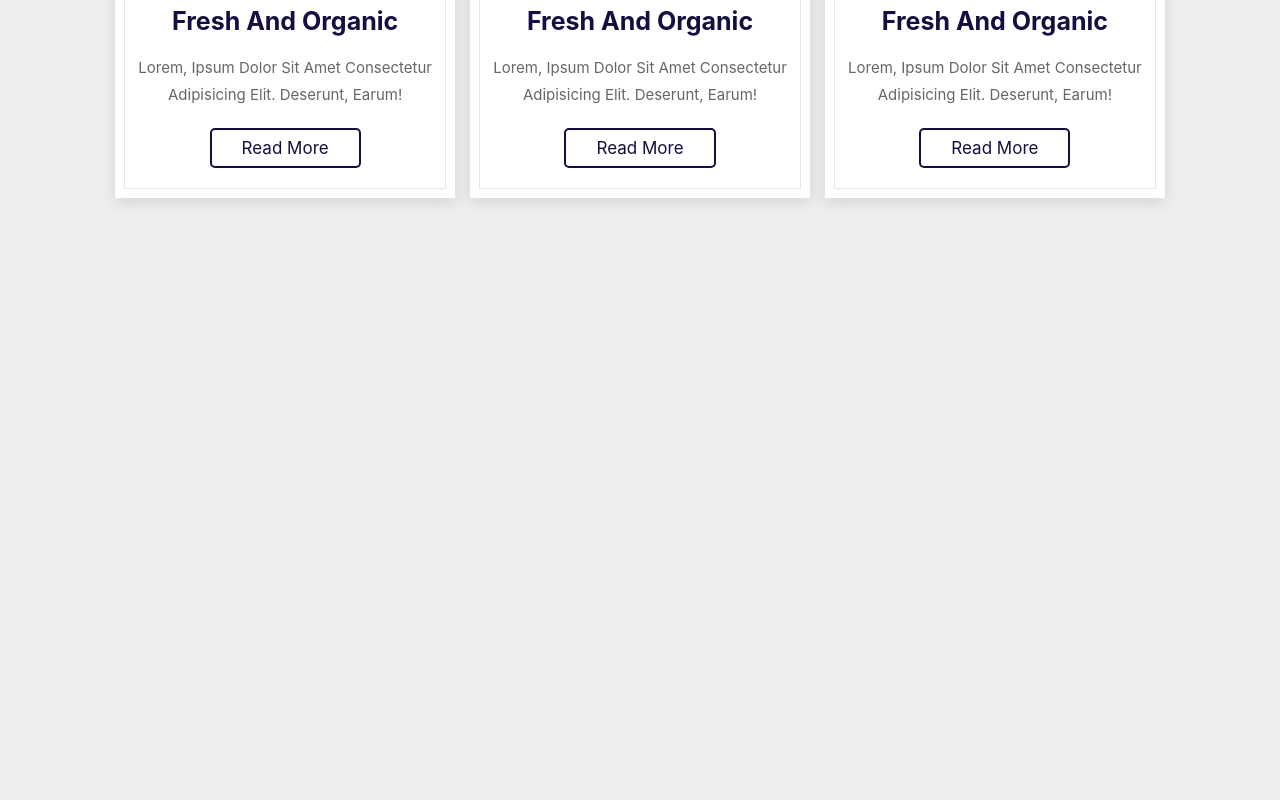
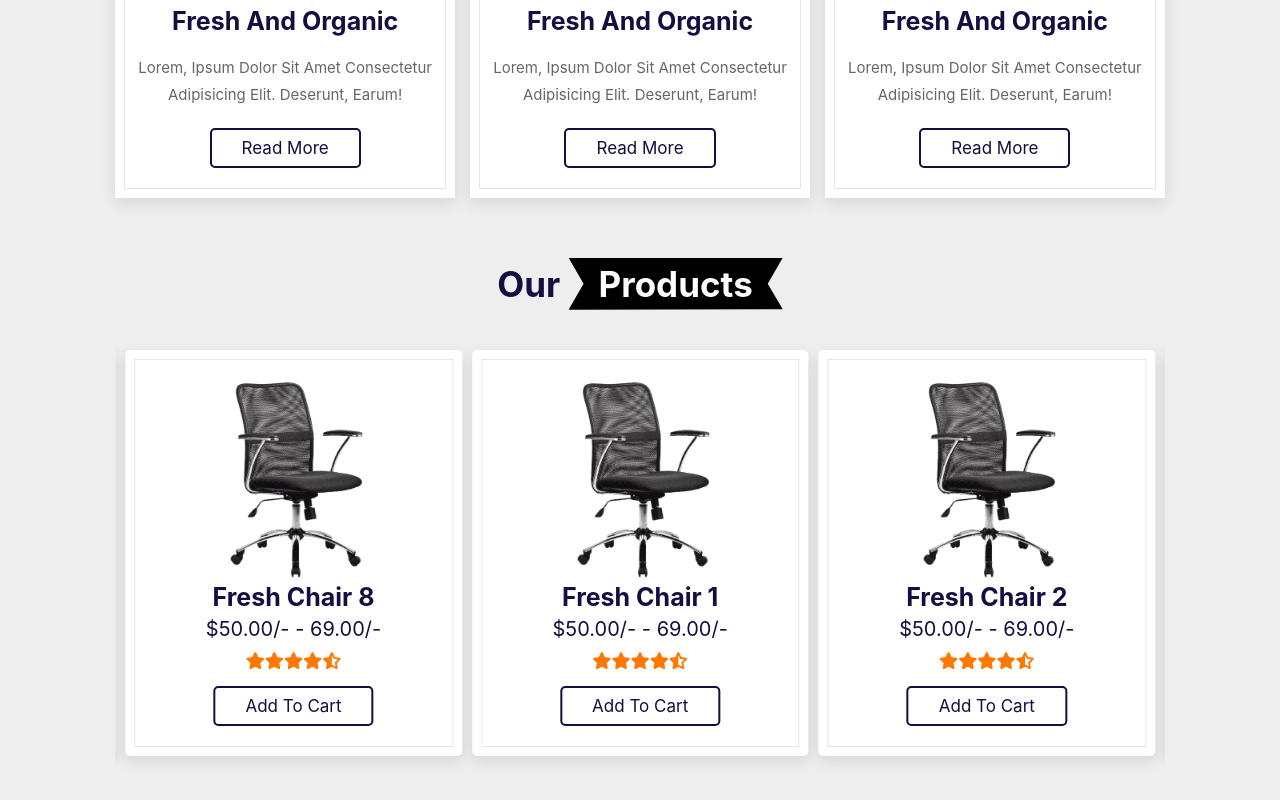
Before and after one commit to mateus040/app-mrferreira, a React (Create React App) app: page / in a window 1280 px wide. Shown: the part 793-1593 px from the top of the page. Before the commit the page ends 1011 px from the top, so only its background shows below. Built offline with nearby package versions, Linux system fonts and the light colour scheme.

Commit message:
feat: criando componente products

```diff
--- a/package.json
+++ b/package.json
@@ -10,6 +10,7 @@
     "react-dom": "^18.2.0",
     "react-router-dom": "^6.21.0",
     "react-scripts": "5.0.1",
+    "swiper": "^11.0.5",
     "web-vitals": "^2.1.4"
   },
   "scripts": {
--- /dev/null
+++ b/src/components/Products.jsx
@@ -0,0 +1,158 @@
+import React, { useEffect } from "react";
+import { Swiper, SwiperSlide } from 'swiper/react';
+import 'swiper/css';
+import "../styles/products.css";
+import cadeira1 from "../assets/cadeira1.png";
+
+const Products = () => {
+
+    return (
+        <div className="products" id="products">
+            <h1 className="heading">our <span>products</span></h1>
+
+            <Swiper
+                className="product-slider"
+                spaceBetween={10}
+                loop={true}
+                autoplay={{ delay: 7500, disableOnInteraction: false }}
+                centeredSlides={true}
+                breakpoints={{
+                    640: { slidesPerView: 1 },
+                    768: { slidesPerView: 2 },
+                    1020: { slidesPerView: 3 },
+                }}
+            >
+                <SwiperSlide>
+                    <div className="product-slider box">
+                        <img src={cadeira1} alt="Fresh Chair" />
+                        <h3>fresh chair 1</h3>
+                        <div className="price">$50.00/- - 69.00/- </div>
+                        <div className="stars">
+                            <i className="fas fa-star"></i>
+                            <i className="fas fa-star"></i>
+                            <i className="fas fa-star"></i>
+                            <i className="fas fa-star"></i>
+                            <i className="fas fa-star-half-alt"></i>
+                        </div>
+                        <a href="" className="btn">add to cart</a>
+                    </div>
+                </SwiperSlide>
+
+                <SwiperSlide>
+                    <div className="product-slider box">
+                        <img src={cadeira1} alt="Fresh Chair" />
+                        <h3>fresh chair 2</h3>
+                        <div className="price">$50.00/- - 69.00/- </div>
+                        <div className="stars">
+                            <i className="fas fa-star"></i>
+                            <i className="fas fa-star"></i>
+                            <i className="fas fa-star"></i>
+                            <i className="fas fa-star"></i>
+                            <i className="fas fa-star-half-alt"></i>
+                        </div>
+                        <a href="" className="btn">add to cart</a>
+                    </div>
+                </SwiperSlide>
+
+                <SwiperSlide>
+                    <div className="product-slider box">
+                        <img src={cadeira1} alt="Fresh Chair" />
+                        <h3>fresh chair 3</h3>
+                        <div className="price">$50.00/- - 69.00/- </div>
+                        <div className="stars">
+                            <i className="fas fa-star"></i>
+                            <i className="fas fa-star"></i>
+                            <i className="fas fa-star"></i>
+                            <i className="fas fa-star"></i>
+                            <i className="fas fa-star-half-alt"></i>
+                        </div>
+                        <a href="" className="btn">add to cart</a>
+                    </div>
+                </SwiperSlide>
+
+                <SwiperSlide>
+                    <div className="product-slider box">
+                        <img src={cadeira1} alt="Fresh Chair" />
+                        <h3>fresh chair 4</h3>
+                        <div className="price">$50.00/- - 69.00/- </div>
+                        <div className="stars">
+                            <i className="fas fa-star"></i>
+                            <i className="fas fa-star"></i>
+                            <i className="fas fa-star"></i>
+                            <i className="fas fa-star"></i>
+                            <i className="fas fa-star-half-alt"></i>
+                        </div>
+                        <a href="" className="btn">add to cart</a>
+                    </div>
+                </SwiperSlide>
+
+                <SwiperSlide>
+                    <div className="product-slider box">
+                        <img src={cadeira1} alt="Fresh Chair" />
+                        <h3>fresh chair 5</h3>
+                        <div className="price">$50.00/- - 69.00/- </div>
+                        <div className="stars">
+                            <i className="fas fa-star"></i>
+                            <i className="fas fa-star"></i>
+                            <i className="fas fa-star"></i>
+                            <i className="fas fa-star"></i>
+                            <i className="fas fa-star-half-alt"></i>
+                        </div>
+                        <a href="" className="btn">add to cart</a>
+                    </div>
+                </SwiperSlide>
+
+                <SwiperSlide>
+                    <div className="product-slider box">
+                        <img src={cadeira1} alt="Fresh Chair" />
+                        <h3>fresh chair 6</h3>
+                        <div className="price">$50.00/- - 69.00/- </div>
+                        <div className="stars">
+                            <i className="fas fa-star"></i>
+                            <i className="fas fa-star"></i>
+                            <i className="fas fa-star"></i>
+                            <i className="fas fa-star"></i>
+                            <i className="fas fa-star-half-alt"></i>
+                        </div>
+                        <a href="" className="btn">add to cart</a>
+                    </div>
+                </SwiperSlide>
+
+                <SwiperSlide>
+                    <div className="product-slider box">
+                        <img src={cadeira1} alt="Fresh Chair" />
+                        <h3>fresh chair 7</h3>
+                        <div className="price">$50.00/- - 69.00/- </div>
+                        <div className="stars">
+                            <i className="fas fa-star"></i>
+                            <i className="fas fa-star"></i>
+                            <i className="fas fa-star"></i>
+                            <i className="fas fa-star"></i>
+                            <i className="fas fa-star-half-alt"></i>
+                        </div>
+                        <a href="" className="btn">add to cart</a>
+                    </div>
+                </SwiperSlide>
+
+                <SwiperSlide>
+                    <div className="product-slider box">
+                        <img src={cadeira1} alt="Fresh Chair" />
+                        <h3>fresh chair 8</h3>
+                        <div className="price">$50.00/- - 69.00/- </div>
+                        <div className="stars">
+                            <i className="fas fa-star"></i>
+                            <i className="fas fa-star"></i>
+                            <i className="fas fa-star"></i>
+                            <i className="fas fa-star"></i>
+                            <i className="fas fa-star-half-alt"></i>
+                        </div>
+                        <a href="" className="btn">add to cart</a>
+                    </div>
+                </SwiperSlide>
+
+            </Swiper>
+        </div>
+    );
+}
+
+export default Products;
--- a/src/pages/Main.jsx
+++ b/src/pages/Main.jsx
@@ -2,6 +2,7 @@ import React from "react";
 import Header from "../components/Header";
 import Home from "../components/Home";
 import Features from "../components/Features";
+import Products from "../components/Products";
 
 const Main = () => {
     return (
@@ -18,6 +19,10 @@ const Main = () => {
             <section className="features">
                 <Features />
             </section>
+
+            <section className="products">
+                <Products />
+            </section>
         </div>
 
     )
--- /dev/null
+++ b/src/styles/products.css
@@ -0,0 +1,44 @@
+.products .product-slider {
+    padding: 1rem;
+}
+
+.products .product-slider:first-child {
+    margin-bottom: 2rem;
+}
+
+.products .product-slider .box {
+    background: #fff;
+    border-radius: .5rem;
+    text-align: center;
+    padding: 3rem 2rem;
+    outline-offset: -1rem;
+    outline: var(--outline);
+    box-shadow: var(--box-shadow);
+    transition: .2s linear;
+}
+
+.products .product-slider .box:hover {
+    outline-offset: 0rem;
+    outline: var(--outline-hover);
+}
+
+.products .product-slider .box img {
+    height: 20rem;
+}
+
+.products .product-slider .box h3 {
+    font-size: 2.5rem;
+    color: var(--black);
+}
+
+.products .product-slider .box .price {
+    font-size: 2rem;
+    color: var(--black);
+    padding: .5rem 0;
+}
+
+.products .product-slider .box .stars {
+    font-size: 1.7rem;
+    color: var(--orange);
+    padding: .5rem 0;
+}
```
Also changed, not shown: 1 other file (tests, documents, lock files or other folders).
